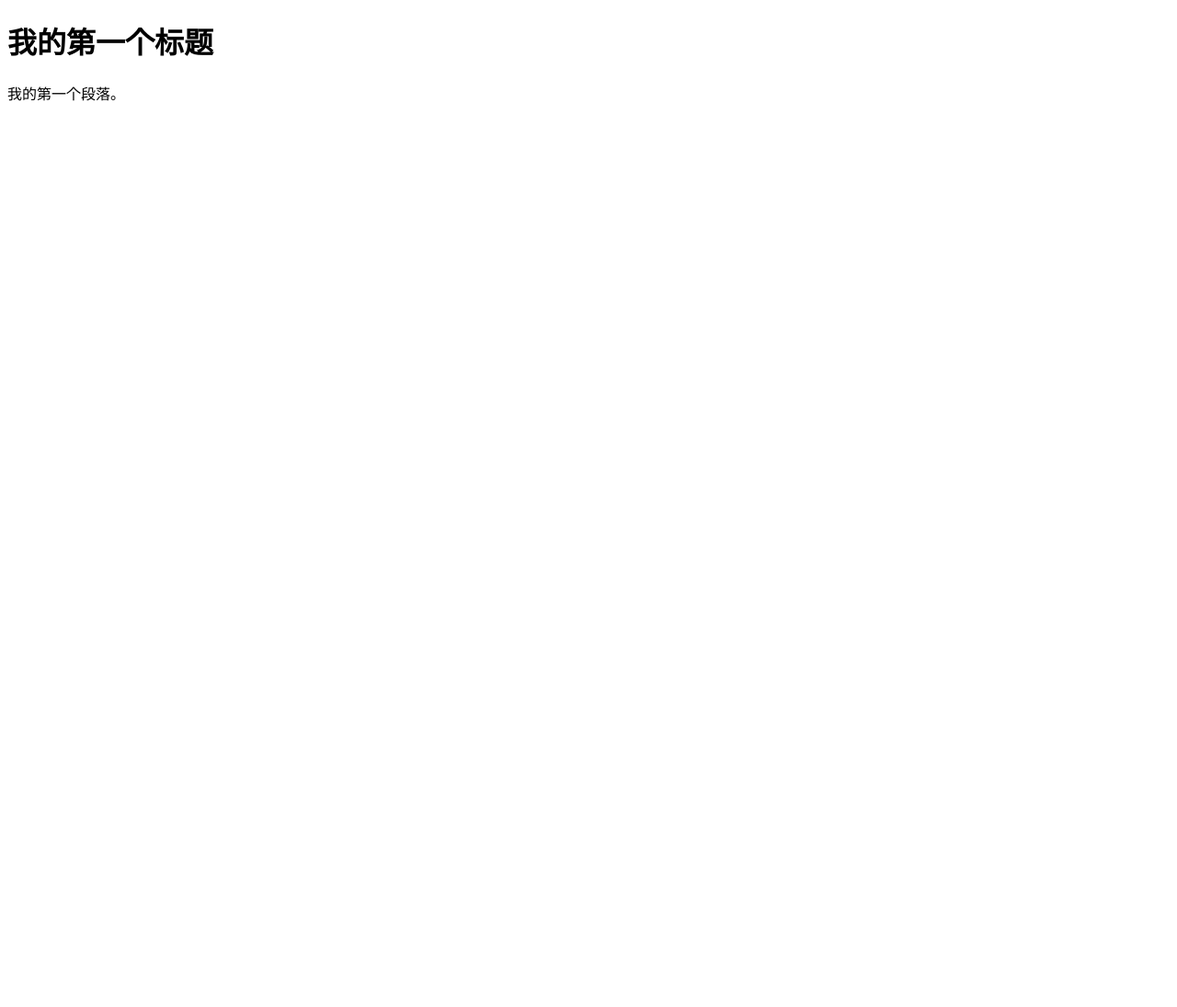
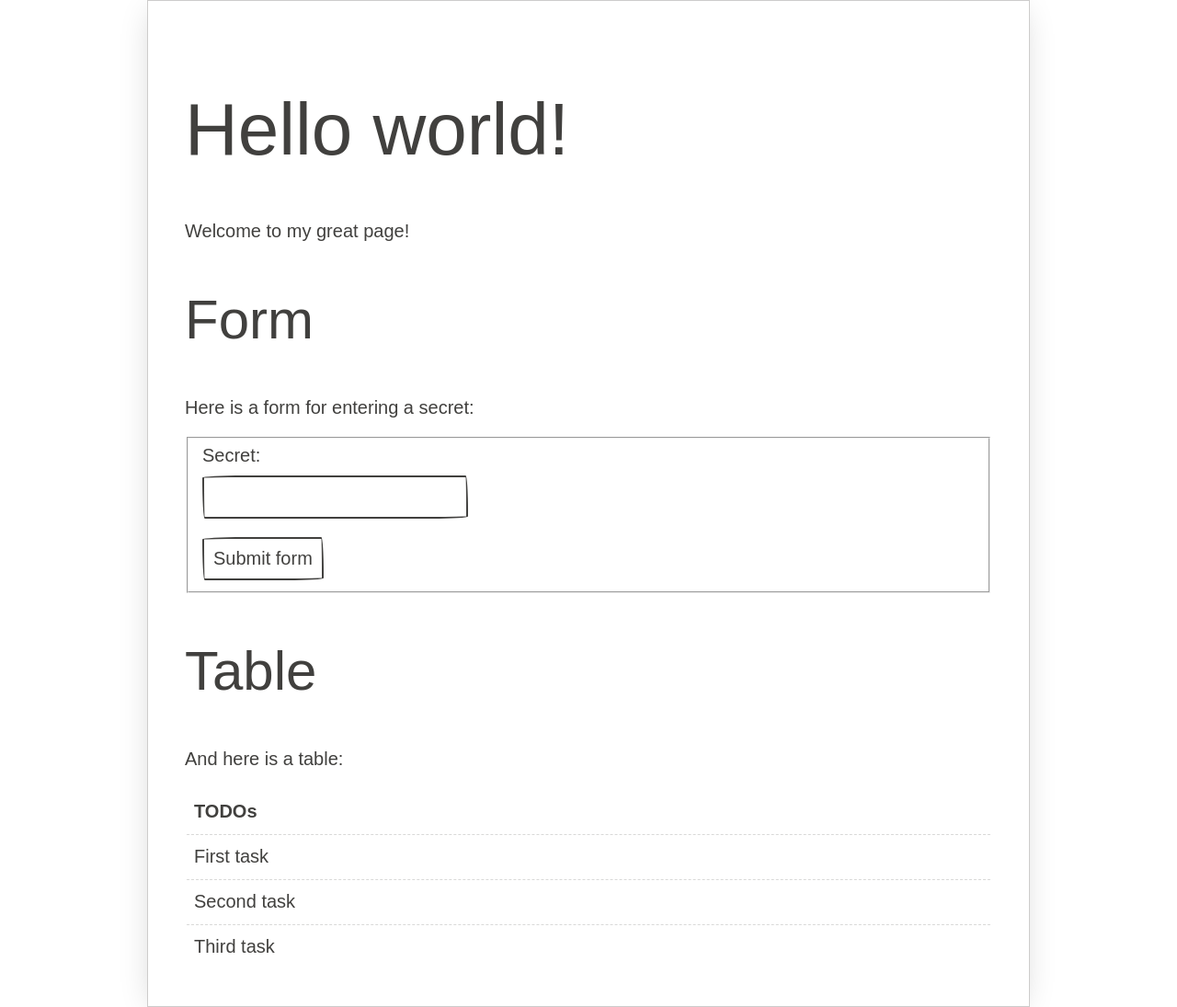
Before and after one commit to Chasel-Y/deploy-demo, a plain HTML site: page index.html in a window 1280 px wide. Shown: the whole page at 92% size. Before the commit the page ends 800 px from the top, so only its background shows below. Drawn offline with nearby package versions, Linux system fonts and the light colour scheme; a web font is replaced by a local one.

Commit message:
Update index.html

```diff
--- a/index.html
+++ b/index.html
@@ -1,14 +1,47 @@
-<!DOCTYPE html>
-<html>
-<head>
-<meta charset="utf-8">
-<title>菜鸟教程(runoob.com)</title>
-</head>
-<body>
-
-<h1>我的第一个标题</h1>
-
-<p>我的第一个段落。</p>
-
-</body>
+<!doctype html>
+<html lang="en">
+  <head>
+    <title>Title</title>
+    <meta charset="utf-8">
+    <link rel="stylesheet" href="https://unpkg.com/papercss@1.8.1/dist/paper.min.css">
+    <meta name="viewport" content="width=device-width, initial-scale=1.0">
+    <meta http-equiv="X-UA-Compatible" content="ie=edge">
+  </head>
+  <body>
+    <div class="paper container">
+      <h1>Hello world!</h1>
+      <p>Welcome to my great page!</p>
+      <h2>Form</h2>
+      <p>Here is a form for entering a secret:</p>
+      <form>
+        <fieldset>
+          <div class="form-group">
+            <label for="secret">Secret: </label>
+            <input type="text" id="secret" name="secret" />
+          </div>
+          <input type="submit" value="Submit form" class="btn btn-primary" />
+        </fieldset>
+      </form>
+      <h2>Table</h2>
+      <p>And here is a table:</p>
+      <table class="table">
+        <thead>
+          <tr>
+            <th>TODOs</th>
+          </tr>
+        </thead>
+        <tbody>
+          <tr>
+            <td>First task</td>
+          </tr>
+          <tr>
+            <td>Second task</td>
+          </tr>
+          <tr>
+            <td>Third task</td>
+          </tr>
+        </tbody>
+      </table>
+    </div>
+  </body>
 </html>
```
